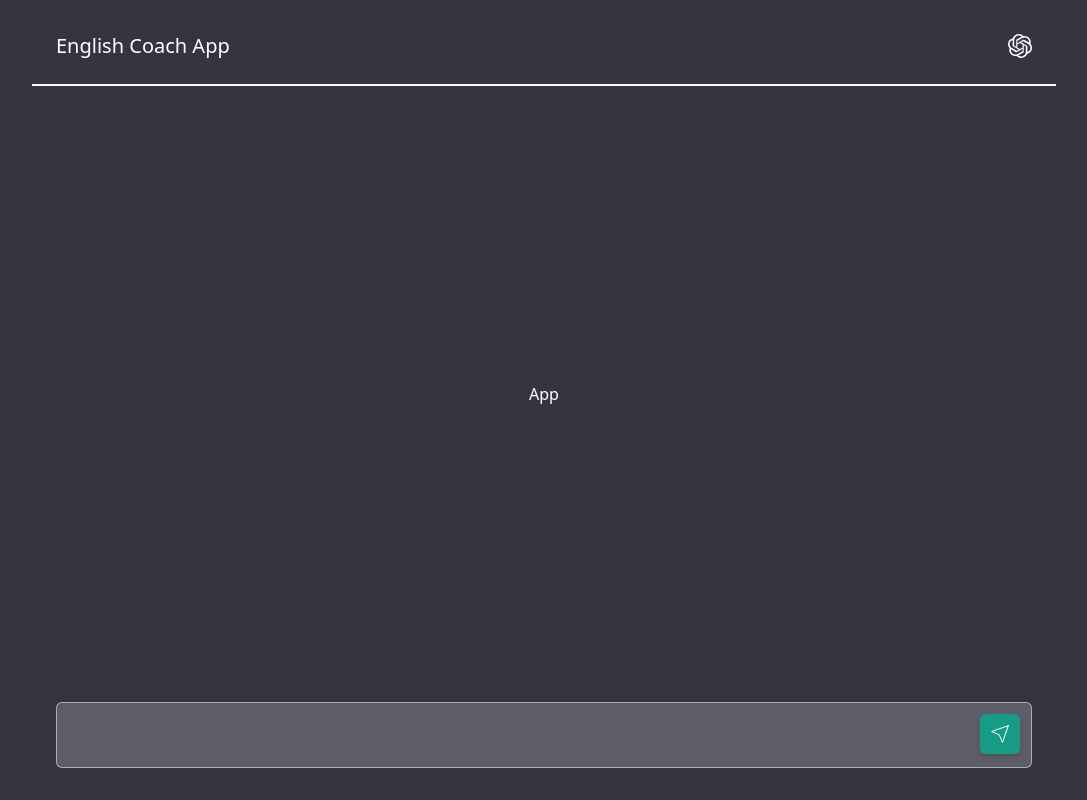
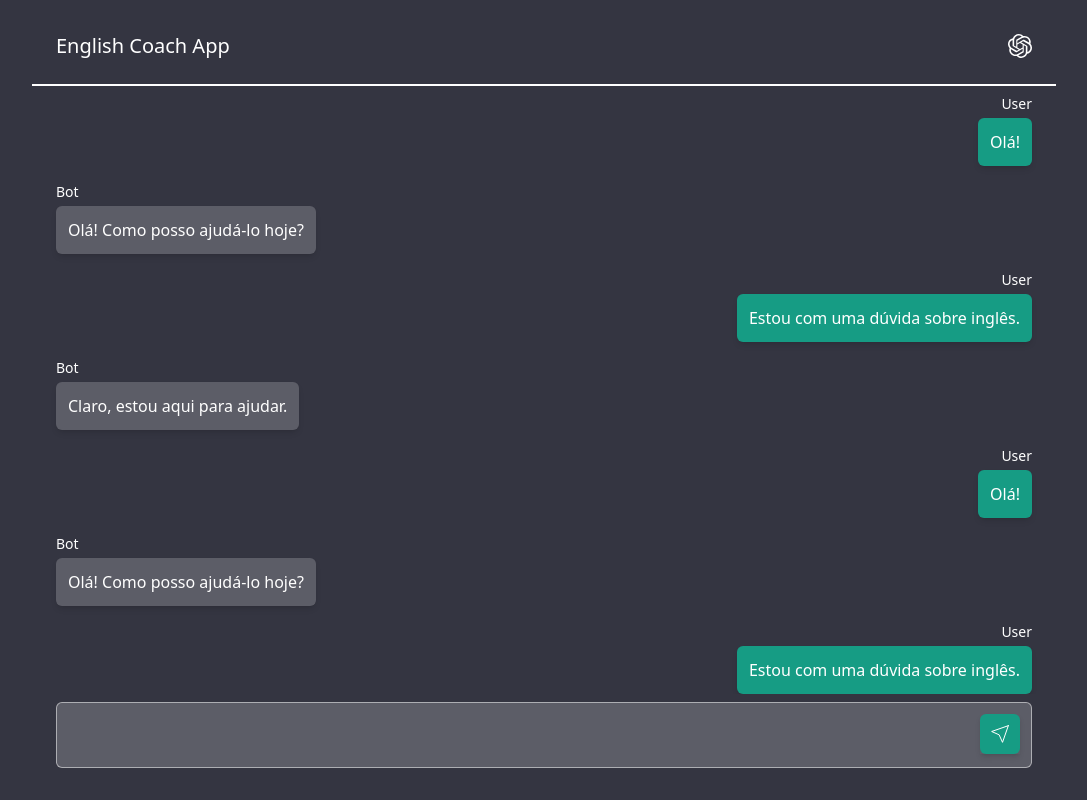
Before and after one commit to Luiz-Hen-Reis/english-coach, a React (Create React App) app in the folder frontend/: page / in a window 1280 px wide. Shown: the whole page, without its empty margins (96-1183 px from the left). Built offline with nearby package versions, Linux system fonts and the light colour scheme.

Commit message:
feat: add Chat to main screen

```diff
--- a/frontend/src/App.tsx
+++ b/frontend/src/App.tsx
@@ -1,11 +1,14 @@
 import Header from "./components/Header";
 import Footer from "./components/Footer";
+import Chat from "./components/Chat";
 
 export default function App() {
   return (
     <div className="flex flex-col justify-between items-center h-full py-8 lg:max-w-[1024px] lg:m-auto">
       <Header />
-      <main>App</main>
+      <main className="flex-1 w-full overflow-y-auto my-2">
+        <Chat />
+      </main>
       <Footer />
     </div>
   )
```
